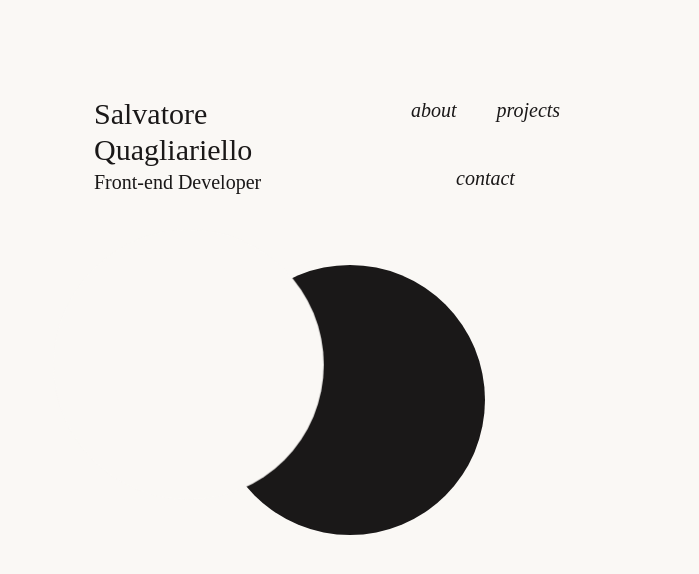
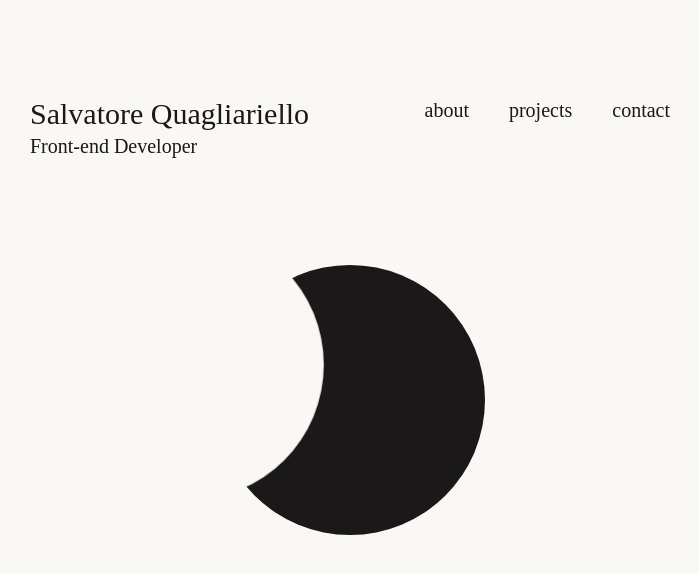
Before and after one commit to salvatorequagliariello/personal-website, a Next.js app: page / in a window 1280 px wide. Shown: the top 574 px of the page, without its empty margins (290-989 px from the left). Built offline with nearby package versions, Linux system fonts and the light colour scheme; what tailwindcss-animated would draw is missing.

Commit message:
add pagecontainer component

```diff
--- /dev/null
+++ b/app/components/PageContainer.js
@@ -0,0 +1,10 @@
+
+const PageContainer = ({ children }) => {
+    return (
+        <div className="md:pt-24 w-2/4 mx-auto">
+            {children}
+        </div>
+    )
+}
+
+export default PageContainer;
--- a/app/layout.js
+++ b/app/layout.js
@@ -1,3 +1,4 @@
+import PageContainer from './components/PageContainer'
 import './globals.css'
 
 export const metadata = {
@@ -11,7 +12,9 @@ export default function RootLayout({ children }) {
       <body
         className='bg-secondary text-primary dark:bg-primary dark:text-secondary'
       >
+        <PageContainer>
           {children}
+        </PageContainer>
       </body>
     </html>
   )
--- a/app/page.js
+++ b/app/page.js
@@ -1,21 +1,22 @@
 import Link from "next/link";
+import PageContainer from "./components/PageContainer";
 
 const Home = () => {
   return (
     <div>
-      <div class="big-circle bg-primary dark:bg-secondary animate-fade animate-once animate-normal animate-fill-forwards hover:bg-accentred">
-        <div class="small-circle bg-secondary dark:bg-primary"></div>
-      </div>
-      <div className="pt-24 px-96 h-screen flex text-center justify-between font-light">
+      <div className="flex text-center justify-between font-light">
         <div className="text-left animate-fade-right animate-once animate-delay-900 animate-normal animate-fill-forwards">
           <h2 className="text-3xl">Salvatore Quagliariello</h2>
           <h4 className="text-xl font-thin">Front-end Developer</h4>
         </div>
         <div className="h-min flex flex-col sm:flex-row justify-center flex-wrap gap-3 sm:gap-10 animate-fade-left animate-once animate-delay-900 animate-normal animate-fill-forwards">
-          <Link href='/about' className="hov-txt text-xl italic">about</Link>
-          <Link href='/projects' className="hov-txt text-xl italic">projects</Link>
-          <Link href='/contact' className="hov-txt text-xl italic">contact</Link>
+          <Link href='/about' className="hov-txt text-xl">about</Link>
+          <Link href='/projects' className="hov-txt text-xl">projects</Link>
+          <Link href='/contact' className="hov-txt text-xl">contact</Link>
         </div>
+      </div>
+      <div class="big-circle bg-primary dark:bg-secondary animate-fade animate-once animate-normal animate-fill-forwards hover:bg-accentred">
+        <div class="small-circle bg-secondary dark:bg-primary"></div>
       </div>
     </div>
   )
```
